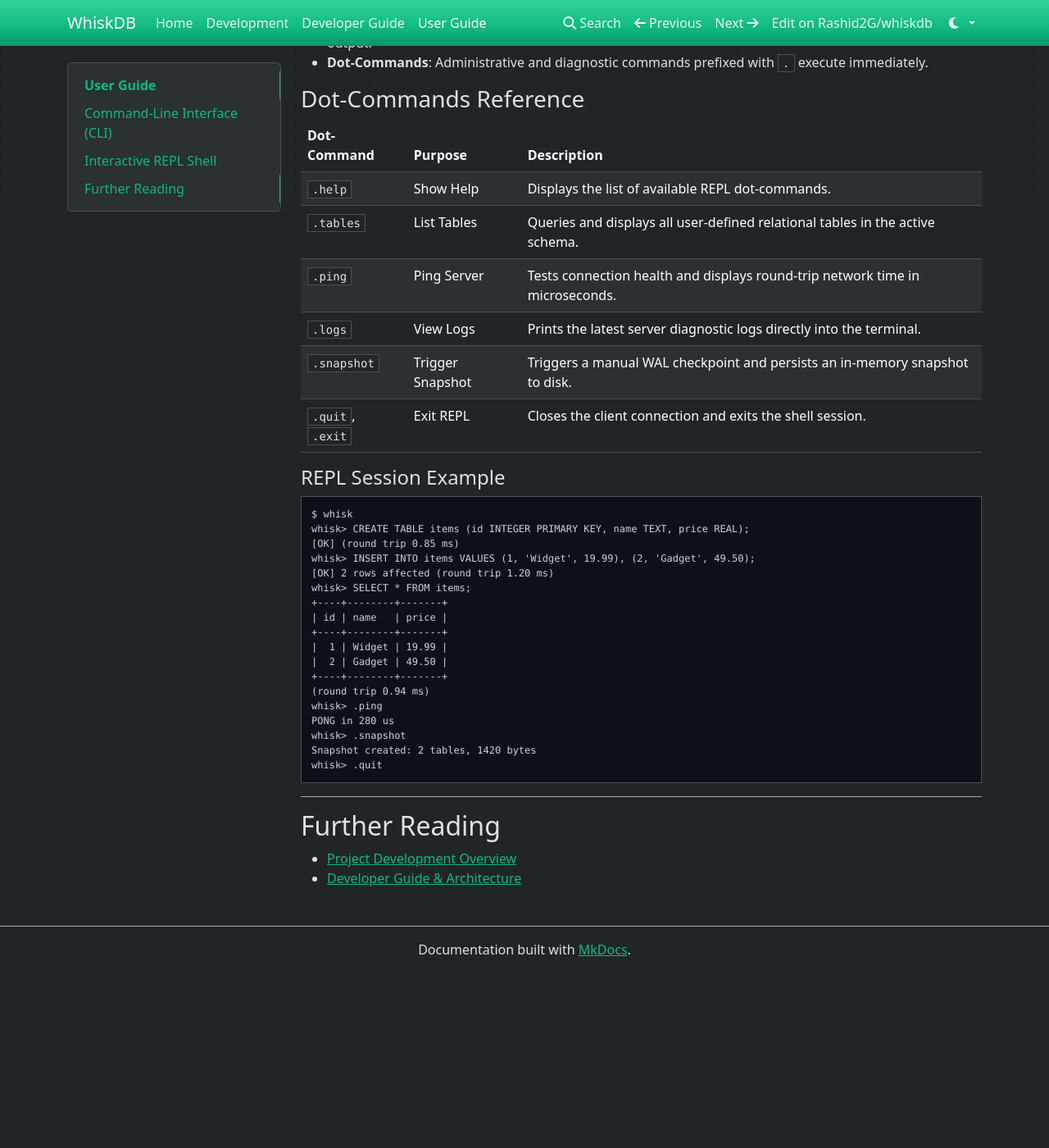
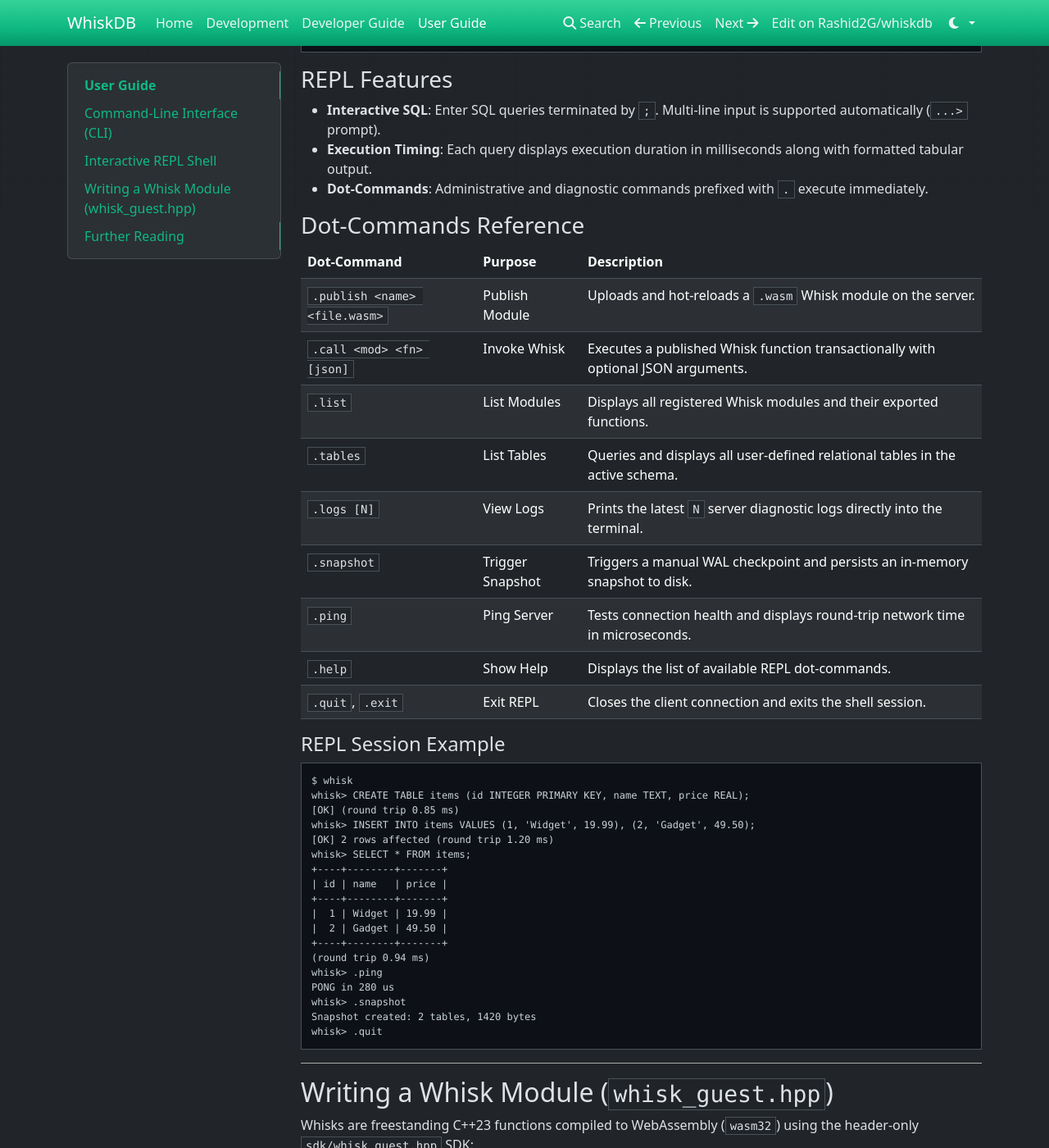
Before and after one commit to Rashid2G/whiskdb, an MkDocs documentation site: the page built from docs/user-guide.md, in a window 1280 px wide and 1400 px high, scrolled down 2009 px. Shown: the whole window at 82% size. Built offline with MkDocs 1.6.1, drawn with Linux system fonts in a browser that asks for light colours; nearby versions of some CDN libraries; before the commit the page ends 3195 px from its top, so only the background shows below that; some of the changed text lies outside the part shown.

Commit message:
docs: release readiness docs, interactive demo script, and v1.0 prep (Closes #57)

````diff
--- a/docs/user-guide.md
+++ b/docs/user-guide.md
@@ -16,6 +16,7 @@ These options apply across CLI commands and REPL sessions:
 |---|---|---|---|
 | **Host** | `--host <H>` or `--host=<H>` | `127.0.0.1` | WhiskDB server hostname or IPv4 address. |
 | **Port** | `--port <P>` or `--port=<P>` | `8080` | WhiskDB server listening port. |
+| **JSON Output** | `--json` | `false` | Emit machine-readable JSON output for scripting and automation. |
 | **Help** | `-h`, `--help` | — | Display CLI usage information and available commands. |
 
 ---
@@ -29,12 +30,13 @@ The table below outlines all primary `whisk` commands:
 | `whisk init` | `whisk init my_service` | Scaffolds a new C++ Whisk module project with template source code (`whisk_guest.hpp`) and build scripts. |
 | `whisk build` | `whisk build` | Compiles C++ Whisk module sources into deterministic WebAssembly (`.wasm`) bytecode. |
 | `whisk test` | `whisk test` | Executes Whisks locally against an ephemeral in-memory (`:memory:`) WhiskDB instance before publishing. |
-| `whisk publish` | `whisk publish auth build/auth.wasm` | Deploys and hot-reloads `.wasm` bytecode modules onto the host database, running schema migration hooks. |
+| `whisk publish` | `whisk publish auth build/auth.wasm` | Deploys and hot-reloads `.wasm` bytecode modules onto the host database, running `__init__` / `__update__` hooks atomically. |
 | `whisk call` | `whisk call auth login '{"user":"alice"}'` | Invokes a registered Whisk function transactionally with optional JSON parameters. |
+| `whisk list` | `whisk list` | Lists all published Whisk modules and their exported functions. |
 | `whisk sql` | `whisk sql "SELECT id, name FROM users;"` | Executes a SQL statement over the connection and displays the result table. |
-| `whisk logs` | `whisk logs` | Retrieves structured in-memory execution and diagnostic logs from the server. |
+| `whisk logs` | `whisk logs [-n N]` | Retrieves the latest `N` structured in-memory execution and diagnostic logs from the server. |
+| `whisk snapshot` | `whisk snapshot` | Triggers a manual snapshot checkpoint, flushing state to `snapshot.whisk`. |
 | `whisk ping` | `whisk ping` | Measures connection round-trip latency (`PONG in <us>`). |
-| `whisk snapshot` | `whisk snapshot` | Triggers a manual snapshot checkpoint, flushing state to `snapshot.whisk`. |
 | `whisk repl` | `whisk` or `whisk repl` | Launches an interactive command and SQL REPL shell (default command when invoked without arguments). |
 
 #### CLI Usage Examples
@@ -74,11 +76,14 @@ whisk>
 
 | Dot-Command | Purpose | Description |
 |---|---|---|
+| `.publish <name> <file.wasm>` | Publish Module | Uploads and hot-reloads a `.wasm` Whisk module on the server. |
+| `.call <mod> <fn> [json]` | Invoke Whisk | Executes a published Whisk function transactionally with optional JSON arguments. |
+| `.list` | List Modules | Displays all registered Whisk modules and their exported functions. |
+| `.tables` | List Tables | Queries and displays all user-defined relational tables in the active schema. |
+| `.logs [N]` | View Logs | Prints the latest `N` server diagnostic logs directly into the terminal. |
+| `.snapshot` | Trigger Snapshot | Triggers a manual WAL checkpoint and persists an in-memory snapshot to disk. |
+| `.ping` | Ping Server | Tests connection health and displays round-trip network time in microseconds. |
 | `.help` | Show Help | Displays the list of available REPL dot-commands. |
-| `.tables` | List Tables | Queries and displays all user-defined relational tables in the active schema. |
-| `.ping` | Ping Server | Tests connection health and displays round-trip network time in microseconds. |
-| `.logs` | View Logs | Prints the latest server diagnostic logs directly into the terminal. |
-| `.snapshot` | Trigger Snapshot | Triggers a manual WAL checkpoint and persists an in-memory snapshot to disk. |
 | `.quit`, `.exit` | Exit REPL | Closes the client connection and exits the shell session. |
 
 #### REPL Session Example
@@ -106,6 +111,40 @@ whisk> .quit
 
 ---
 
+## Writing a Whisk Module (`whisk_guest.hpp`)
+
+Whisks are freestanding C++23 functions compiled to WebAssembly (`wasm32`) using the header-only `sdk/whisk_guest.hpp` SDK:
+
+```cpp
+#include "whisk_guest.hpp"
+
+// Runs atomically when the module is first published
+WHISK_INIT() {
+    whisk::Exec("CREATE TABLE IF NOT EXISTS counters (id INTEGER PRIMARY KEY, val INTEGER NOT NULL);");
+    return whisk::Ok("{\"status\":\"initialized\"}");
+}
+
+// Exported transactional Whisk function
+WHISK_FUNC(increment) {
+    int64_t id = whisk::JsonGetIntOr(WHISK_ARGS(), "id", 1);
+    whisk::Buf<64> params;
+    params.append_char('['); params.append_int(id); params.append_char(']');
+    whisk::Exec("INSERT INTO counters (id, val) VALUES (?1, 1) "
+                "ON CONFLICT(id) DO UPDATE SET val = val + 1;", params.view());
+    return whisk::Ok("{\"status\":\"incremented\"}");
+}
+```
+
+Build, publish, and invoke:
+```bash
+whisk init counter && cd counter
+whisk build
+whisk publish counter build/counter.wasm
+whisk call counter increment '{"id":1}'
+```
+
+---
+
 ## Further Reading
 
 - [Project Development Overview](development.md)
````
Also changed, not shown: README.md (+59 -13 lines), docs/developer-guide.md (+2 -6 lines), docs/development.md (+2 -2 lines), 1 other file.
